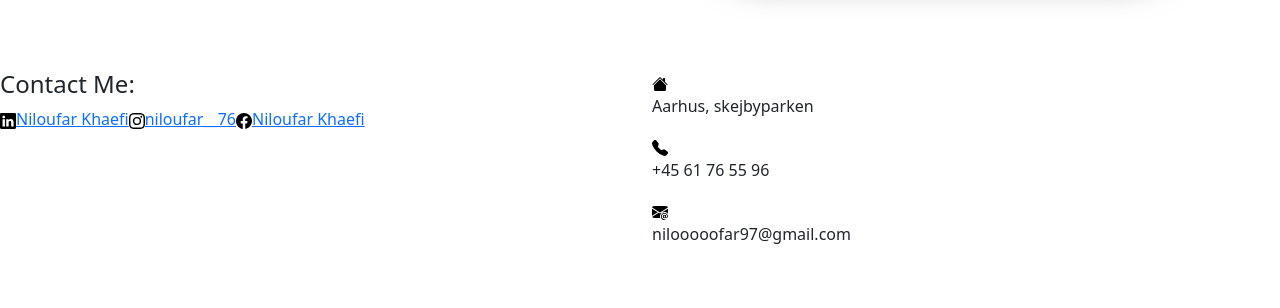
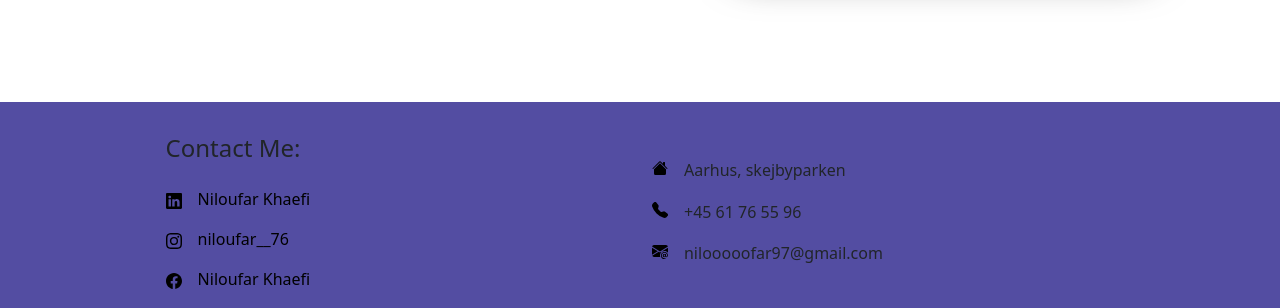
Before and after one commit to Niloufar97/react-portfolio, a React (Vite) app: page / in a window 1280 px wide. Shown: the part 644-952 px from the top of the page. Before the commit the page ends 906 px from the top, so only its background shows below. Built offline with nearby package versions, Linux system fonts and the light colour scheme.

Commit message:
footer styles

```diff
--- a/src/components/footer/Footer.jsx
+++ b/src/components/footer/Footer.jsx
@@ -9,8 +9,8 @@ import { Col, Row } from "react-bootstrap";
 function Footer() {
   return (
     <div className="footer-container">
-      <Row>
-        <Col md={6}>
+      <Row className="footer-row ">
+        <Col md={6} className="social-media">
         <h4>Contact Me:</h4>
         <div className="social-media">
           <a
@@ -31,6 +31,7 @@ function Footer() {
         </div>
         </Col>
         <Col md={6}>
+
             <div className="address">
               <img src={homeImg}></img>
               <p>Aarhus, skejbyparken</p>
--- a/src/components/footer/footer.css
+++ b/src/components/footer/footer.css
@@ -1,3 +1,35 @@
 .footer-container{
-    height: 50px;
+    background-color: #534DA2;
+    margin-top: 2rem;
+    width: 100%;
+    padding: 2rem;
+    display: flex;
+    justify-content: center;
+
 }
+.footer-row{
+    width: 80%;
+    display: flex;
+    justify-content: space-around;
+}
+.social-media {
+    display: flex;
+    flex-direction: column;
+    gap: 1rem;
+}
+.social-media a{
+    text-decoration: none;
+    color: black;
+}
+.social-media span{
+    margin-left: 1rem;
+}
+.address ,.phone ,.eamil{
+    display: flex;
+    gap: 1rem;
+    align-items: baseline;
+    margin-top: 0.1rem;
+}
+.address{
+    margin-top: 1.5rem;
+}
```
